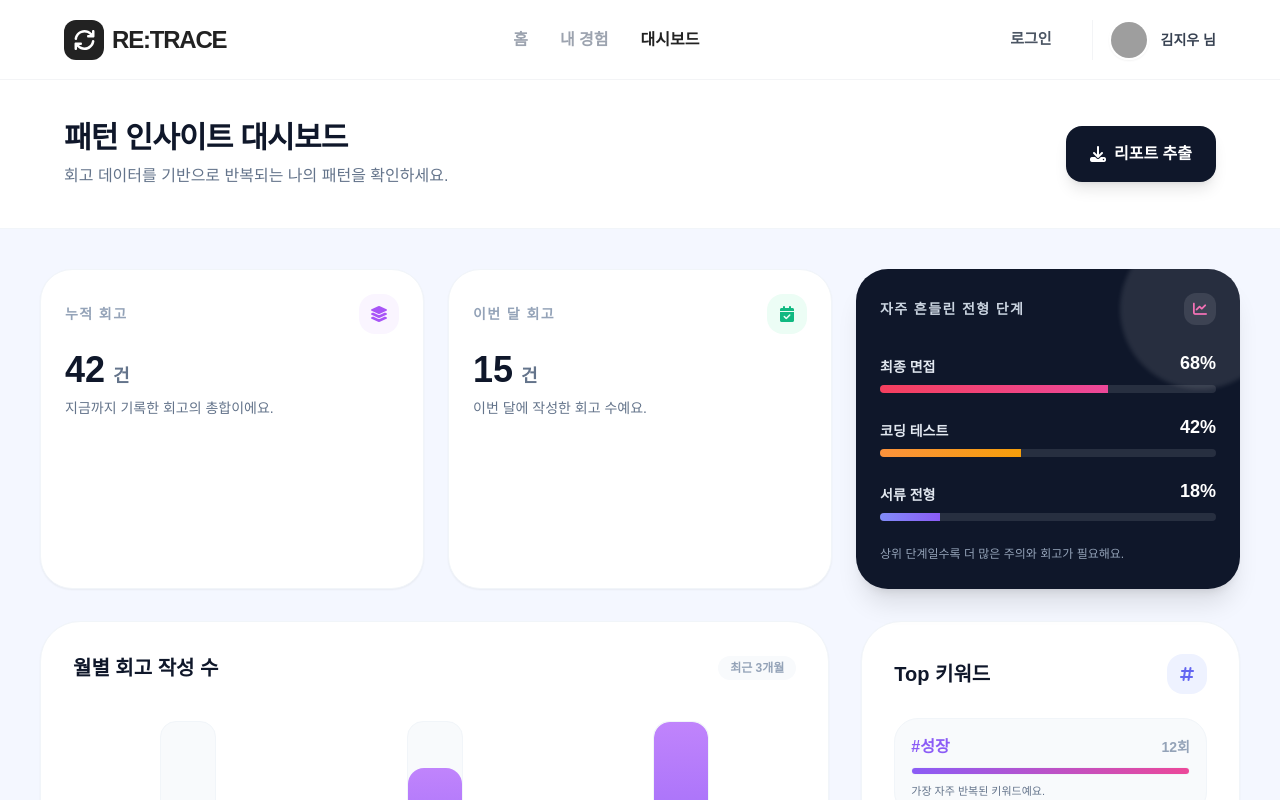
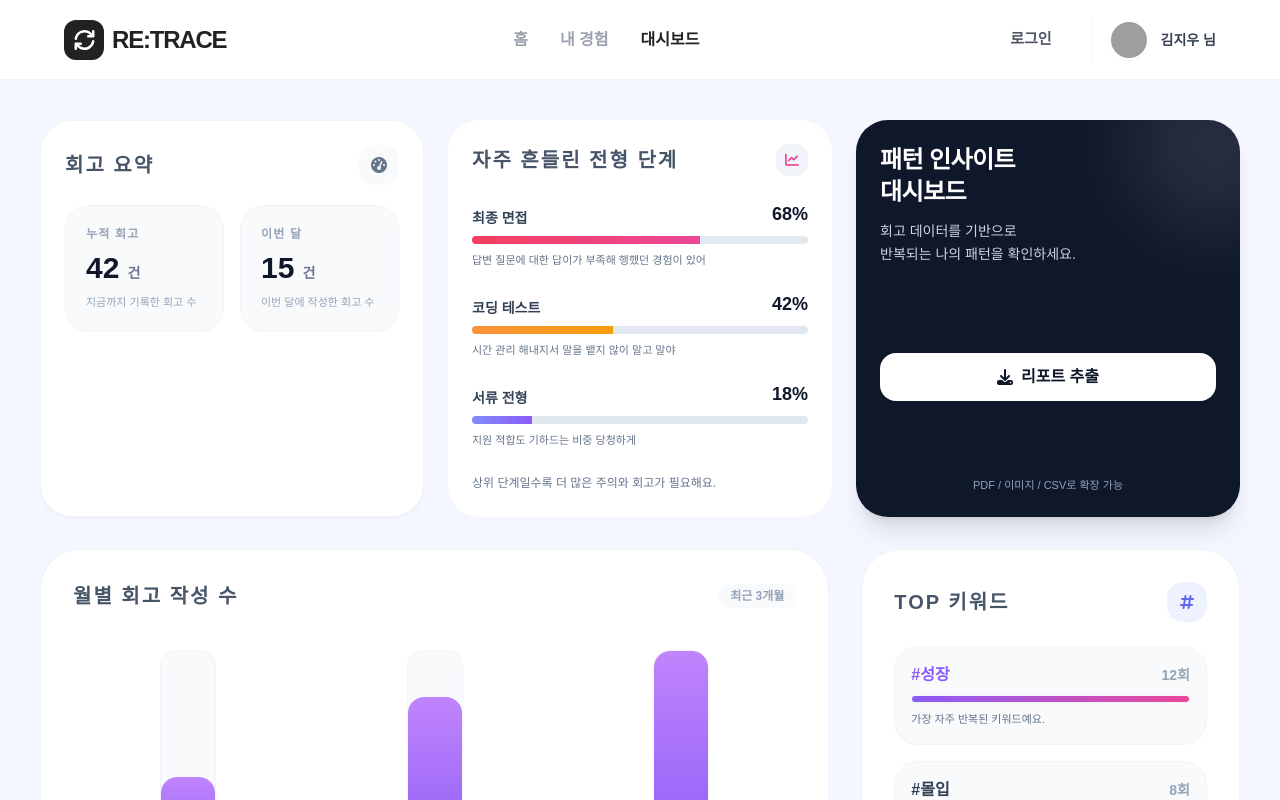
Before and after one commit to 2026-GDGoC-Hackathon-ONE-WAVE/onewave-frontend, a React (Vite) app: page /dashboard in a window 1280 px wide. Shown: the top 800 px of the page. Built offline with nearby package versions, Linux system fonts and the light colour scheme; grey boxes are pictures that could not be loaded; a web font is replaced by a local one.

Commit message:
design: 대시보드 수정

```diff
--- a/src/pages/Dashboard.jsx
+++ b/src/pages/Dashboard.jsx
@@ -17,6 +17,7 @@ export default function Dashboard() {
       setErrorMsg('');
 
       try {
+        // ✅ 더미 데이터 (실제 API 붙일 때 fetch로 교체)
         const json = {
           status: 200,
           success: true,
@@ -80,10 +81,11 @@ export default function Dashboard() {
   const total = summary?.totalReflections ?? 0;
   const thisMonth = summary?.thisMonthReflections ?? 0;
 
-  // Get sorted failure rates
   const stageFailureRates = useMemo(() => {
     if (!raw?.stageFailureRates) return [];
-    return [...raw.stageFailureRates].sort((a, b) => b.failureRate - a.failureRate);
+    return [...raw.stageFailureRates].sort(
+      (a, b) => b.failureRate - a.failureRate,
+    );
   }, [raw]);
 
   const topKeywords = raw?.topKeywords || [];
@@ -96,24 +98,6 @@ export default function Dashboard() {
 
   return (
     <div className="min-h-screen w-full bg-[#F4F7FF] font-['Pretendard'] pb-20">
-      {/* Title Section */}
-      <section className="bg-white border-b border-slate-100">
-        <div className="mx-auto max-w-[1200px] px-6 py-10 flex items-center justify-between">
-          <div>
-            <h1 className="text-3xl font-black text-[#0F172A] tracking-tight">
-              패턴 인사이트 대시보드
-            </h1>
-            <p className="text-slate-500 mt-2 font-medium">
-              회고 데이터를 기반으로 반복되는 나의 패턴을 확인하세요.
-            </p>
-          </div>
-          <button className="bg-[#0F172A] text-white px-6 py-4 rounded-2xl font-bold flex items-center gap-2 hover:bg-black transition-all shadow-lg shadow-black/10">
-            <i className="fa-solid fa-download" />
-            리포트 추출
-          </button>
-        </div>
-      </section>
-
       <main className="px-6 py-10">
         <div className="mx-auto max-w-[1200px] space-y-8">
           {/* Loading / Error */}
@@ -139,60 +123,65 @@ export default function Dashboard() {
 
           {!isLoading && !errorMsg && raw && (
             <>
-              {/* Summary cards */}
-              <section className="grid grid-cols-1 md:grid-cols-3 gap-6">
-                {/* Total */}
-                <div className="bg-white p-6 rounded-[32px] shadow-sm border border-slate-100">
-                  <div className="flex items-center justify-between">
-                    <span className="text-slate-400 font-bold text-sm uppercase tracking-widest">
-                      누적 회고
+              {/* ✅ Top Summary Row (3 cards) */}
+              <section className="grid grid-cols-1 lg:grid-cols-3 gap-6">
+                {/* 1) KPI summary card (누적/이번달 묶음) */}
+                <div className="bg-white rounded-[32px] border border-slate-100 shadow-sm p-6">
+                  <div className="flex items-center justify-between mb-5">
+                    <span className="text-slate-600 font-bold text-xl uppercase tracking-widest">
+                      회고 요약
                     </span>
-                    <div className="w-10 h-10 rounded-2xl bg-purple-50 flex items-center justify-center">
-                      <i className="fa-solid fa-layer-group text-purple-500" />
+                    <div className="w-10 h-10 rounded-2xl bg-slate-50 flex items-center justify-center">
+                      <i className="fa-solid fa-gauge-high text-slate-500" />
                     </div>
                   </div>
-                  <div className="mt-4 flex items-end gap-2">
-                    <span className="text-4xl font-black text-[#0F172A]">
+
+                  <div className="grid grid-cols-2 gap-4">
+                    <div className="bg-slate-50 border border-slate-100 rounded-3xl p-5">
+                      <p className="text-xs font-bold text-slate-400 uppercase tracking-widest">
+                        누적 회고
+                      </p>
+                      <div className="mt-2 flex items-baseline gap-2">
+                        <span className="text-3xl font-black text-[#0F172A]">
                           {total}
                         </span>
-                    <span className="text-lg font-bold text-slate-500">건</span>
+                        <span className="text-sm font-bold text-slate-500">
+                          건
+                        </span>
                       </div>
-                  <p className="mt-2 text-sm text-slate-500 font-medium">
-                    지금까지 기록한 회고의 총합이에요.
+                      <p className="mt-2 text-[11px] text-slate-400 font-medium line-clamp-1">
+                        지금까지 기록한 회고 수
                       </p>
                     </div>
 
-                {/* This month */}
-                <div className="bg-white p-6 rounded-[32px] shadow-sm border border-slate-100">
-                  <div className="flex items-center justify-between">
-                    <span className="text-slate-400 font-bold text-sm uppercase tracking-widest">
-                      이번 달 회고
+                    <div className="bg-slate-50 border border-slate-100 rounded-3xl p-5">
+                      <p className="text-xs font-bold text-slate-400 uppercase tracking-widest">
+                        이번 달
+                      </p>
+                      <div className="mt-2 flex items-baseline gap-2">
+                        <span className="text-3xl font-black text-[#0F172A]">
+                          {thisMonth}
                         </span>
-                    <div className="w-10 h-10 rounded-2xl bg-emerald-50 flex items-center justify-center">
-                      <i className="fa-solid fa-calendar-check text-emerald-500" />
+                        <span className="text-sm font-bold text-slate-500">
+                          건
+                        </span>
+                      </div>
+                      <p className="mt-2 text-[11px] text-slate-400 font-medium line-clamp-1">
+                        이번 달에 작성한 회고 수
+                      </p>
                     </div>
                   </div>
-                  <div className="mt-4 flex items-end gap-2">
-                    <span className="text-4xl font-black text-[#0F172A]">
-                      {thisMonth}
-                    </span>
-                    <span className="text-lg font-bold text-slate-500">건</span>
-                  </div>
-                  <p className="mt-2 text-sm text-slate-500 font-medium">
-                    이번 달에 작성한 회고 수예요.
-                  </p>
                 </div>
 
-                {/* Stage Failure Rates */}
-                <div className="bg-[#0F172A] p-6 rounded-[32px] shadow-xl text-white relative overflow-hidden">
-                  <div className="absolute -right-10 -top-10 w-40 h-40 bg-white/10 rounded-full blur-[2px]" />
+                {/* 2) Stage Failure Rates (기존 다크 카드) */}
+                <div className="bg-white p-6 rounded-[32px] relative overflow-hidden">
                   <div className="relative z-10">
                     <div className="flex items-center justify-between mb-6">
-                      <span className="text-slate-300 font-bold text-sm uppercase tracking-widest">
+                      <span className="text-slate-600 font-bold text-xl uppercase tracking-widest">
                         자주 흔들린 전형 단계
                       </span>
-                      <div className="w-8 h-8 rounded-xl bg-white/10 flex items-center justify-center">
-                        <i className="fa-solid fa-chart-line text-pink-400 text-sm" />
+                      <div className="w-8 h-8 rounded-xl bg-slate-100 flex items-center justify-center">
+                        <i className="fa-solid fa-chart-line text-pink-500 text-sm" />
                       </div>
                     </div>
 
@@ -202,29 +191,68 @@ export default function Dashboard() {
                           'bg-gradient-to-r from-rose-500 to-pink-500',
                           'bg-gradient-to-r from-orange-400 to-amber-500',
                           'bg-gradient-to-r from-indigo-400 to-violet-500',
-                          'bg-gradient-to-r from-emerald-400 to-teal-500'
+                          'bg-gradient-to-r from-emerald-400 to-teal-500',
                         ];
                         const barColor = colors[idx % colors.length];
 
                         return (
                           <div key={s.stage} className="space-y-2">
                             <div className="flex justify-between items-end">
-                              <span className="text-sm font-bold text-slate-200">{s.stage}</span>
-                              <span className="text-lg font-black text-white">{s.failureRate}%</span>
+                              <span className="text-sm font-bold text-slate-700">
+                                {s.stage}
+                              </span>
+                              <span className="text-lg font-black text-slate-900">
+                                {s.failureRate}%
+                              </span>
                             </div>
-                            <div className="w-full h-2 bg-white/10 rounded-full overflow-hidden">
+
+                            <div className="w-full h-2 bg-slate-200 rounded-full overflow-hidden">
                               <div
                                 className={`h-full ${barColor} transition-all duration-1000`}
                                 style={{ width: `${s.failureRate}%` }}
                               />
                             </div>
+
+                            {!!s.description && (
+                              <p className="text-[11px] text-slate-500 leading-relaxed line-clamp-1">
+                                {s.description}
+                              </p>
+                            )}
                           </div>
                         );
                       })}
                     </div>
 
-                    <p className="mt-6 text-xs text-slate-400 font-medium leading-relaxed">
+                    <p className="mt-6 text-xs text-slate-500 font-medium leading-relaxed">
                       상위 단계일수록 더 많은 주의와 회고가 필요해요.
+                    </p>
+                  </div>
+                </div>
+
+                {/* 3) ✅ Dashboard Header Box (오른쪽 박스) */}
+                <div className=" shadow-xl bg-[#0F172A] p-6 rounded-[32px] shadow-xl text-white relative overflow-hidden">
+                  <div className="absolute -right-16 -top-16 w-44 h-44 bg-white/10 rounded-full blur-2xl" />
+                  <div className="relative z-10 flex flex-col h-full justify-between">
+                    <div>
+                      <h2 className="text-2xl font-black tracking-tight">
+                        패턴 인사이트
+                        <br />
+                        대시보드
+                      </h2>
+                      <p className="mt-3 text-sm text-slate-300 leading-relaxed font-medium">
+                        회고 데이터를 기반으로
+                        <br />
+                        반복되는 나의 패턴을 확인하세요.
+                      </p>
+                    </div>
+
+                    <button className="mt-6 w-full bg-white text-[#0F172A] py-3 rounded-2xl font-black flex items-center justify-center gap-2 hover:bg-slate-100 transition-all">
+                      <i className="fa-solid fa-download" />
+                      리포트 추출
+                    </button>
+
+                    <p className="mt-3 text-[11px] text-slate-400 font-medium text-center">
+                      PDF / 이미지 / CSV로 확장 가능
                     </p>
                   </div>
                 </div>
@@ -235,7 +263,7 @@ export default function Dashboard() {
                 {/* Monthly chart */}
                 <div className="lg:col-span-8 bg-white p-8 rounded-[40px] shadow-sm border border-slate-100">
                   <div className="flex items-center justify-between mb-6">
-                    <h3 className="text-xl font-black text-[#0F172A]">
+                    <h3 className="text-slate-600 font-bold text-xl uppercase tracking-widest">
                       월별 회고 작성 수
                     </h3>
                     <div className="text-xs font-bold text-slate-400 bg-slate-50 px-3 py-1 rounded-full">
@@ -283,7 +311,7 @@ export default function Dashboard() {
                 {/* Top keywords */}
                 <div className="lg:col-span-4 bg-white p-8 rounded-[40px] shadow-sm border border-slate-100">
                   <div className="flex items-center justify-between mb-6">
-                    <h3 className="text-xl font-black text-[#0F172A]">
+                    <h3 className="text-slate-600 font-bold text-xl uppercase tracking-widest">
                       Top 키워드
                     </h3>
                     <div className="w-10 h-10 bg-indigo-50 rounded-2xl flex items-center justify-center">
@@ -333,7 +361,7 @@ export default function Dashboard() {
                               />
                             </div>
 
-                            <p className="mt-2 text-[11px] text-slate-500 font-medium">
+                            <p className="mt-2 text-[11px] text-slate-500 font-medium line-clamp-1">
                               {isTop
                                 ? '가장 자주 반복된 키워드예요.'
                                 : '최근 회고에서 자주 등장했어요.'}
```
Also changed, not shown: src/pages/Experiences.jsx (+0 -14 lines). Lines whose indentation alone changed are shown as unchanged.
